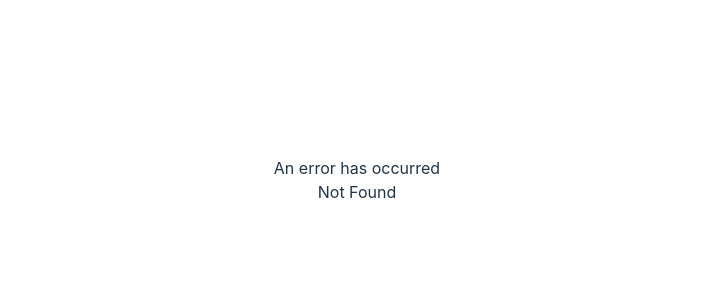
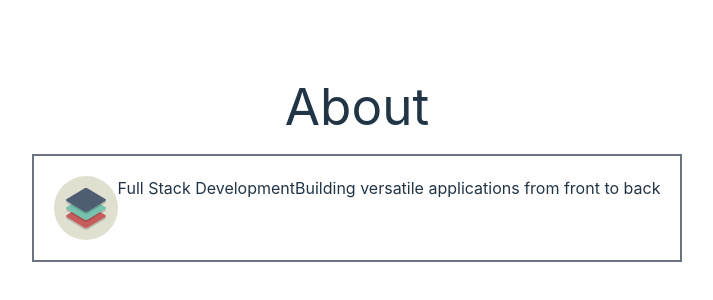
Before and after one commit to devcjohn/codebycharlie, a React (Vite) app: page /about in a window 1280 px wide. Before the commit this address had no page. Shown: the part 220-520 px from the top of the page, without its empty margins (283-996 px from the left). Built offline with nearby package versions, Linux system fonts and the light colour scheme.

Commit message:
Add helmet to support page titles.  Rename components.

```diff
--- a/package.json
+++ b/package.json
@@ -15,6 +15,7 @@
     "@sentry/react": "^7.57.0",
     "react": "^18.2.0",
     "react-dom": "^18.2.0",
+    "react-helmet-async": "^1.3.0",
     "react-router-dom": "^6.14.1"
   },
   "devDependencies": {
--- /dev/null
+++ b/src/About.tsx
@@ -0,0 +1,67 @@
+const stackSvg = (
+  <svg
+    enableBackground="new 0 0 64 64"
+    height="64px"
+    version="1.1"
+    viewBox="0 0 64 64"
+    width="64px"
+    xmlns="http://www.w3.org/2000/svg"
+  >
+    <g id="Layer_1">
+      <g>
+        <circle cx="32" cy="32" fill="#E0E0D1" r="32" />
+      </g>
+      <g opacity="0.2">
+        <path
+          d="M33.752,53.565c-0.968,0.581-2.537,0.581-3.504,0L12.726,43.051c-0.968-0.581-0.968-1.522,0-2.103    l17.522-10.513c0.968-0.581,2.537-0.581,3.504,0l17.522,10.513c0.968,0.581,0.968,1.522,0,2.103L33.752,53.565z"
+          fill="#231F20"
+        />
+      </g>
+      <g>
+        <path
+          d="M33.752,51.565c-0.968,0.581-2.537,0.581-3.504,0L12.726,41.051c-0.968-0.581-0.968-1.522,0-2.103    l17.522-10.513c0.968-0.581,2.537-0.581,3.504,0l17.522,10.513c0.968,0.581,0.968,1.522,0,2.103L33.752,51.565z"
+          fill="#C75C5C"
+        />
+      </g>
+      <g opacity="0.2">
+        <path
+          d="M33.752,45.565c-0.968,0.581-2.537,0.581-3.504,0L12.726,35.051c-0.968-0.581-0.968-1.522,0-2.103    l17.522-10.513c0.968-0.581,2.537-0.581,3.504,0l17.522,10.513c0.968,0.581,0.968,1.522,0,2.103L33.752,45.565z"
+          fill="#231F20"
+        />
+      </g>
+      <g>
+        <path
+          d="M33.752,43.565c-0.968,0.581-2.537,0.581-3.504,0L12.726,33.051c-0.968-0.581-0.968-1.522,0-2.103    l17.522-10.513c0.968-0.581,2.537-0.581,3.504,0l17.522,10.513c0.968,0.581,0.968,1.522,0,2.103L33.752,43.565z"
+          fill="#76C2AF"
+        />
+      </g>
+      <g opacity="0.2">
+        <path
+          d="M33.752,37.565c-0.968,0.581-2.537,0.581-3.504,0L12.726,27.051c-0.968-0.581-0.968-1.522,0-2.103    l17.522-10.513c0.968-0.581,2.537-0.581,3.504,0l17.522,10.513c0.968,0.581,0.968,1.522,0,2.103L33.752,37.565z"
+          fill="#231F20"
+        />
+      </g>
+      <g>
+        <path
+          d="M33.752,35.565c-0.968,0.581-2.537,0.581-3.504,0L12.726,25.051c-0.968-0.581-0.968-1.522,0-2.103    l17.522-10.513c0.968-0.581,2.537-0.581,3.504,0l17.522,10.513c0.968,0.581,0.968,1.522,0,2.103L33.752,35.565z"
+          fill="#4F5D73"
+        />
+      </g>
+    </g>
+    <g id="Layer_2" />
+  </svg>
+)
+
+export const About = () => {
+  return (
+    <>
+      <h1>About</h1>
+
+      <div className="flex p-5 m-5 border-2 border-gray-500 ">
+        {stackSvg}
+        <h2>Full Stack Development</h2>
+        <h3>Building versatile applications from front to back</h3>
+      </div>
+    </>
+  )
+}
--- a/src/App.tsx
+++ b/src/Home.tsx
@@ -2,7 +2,7 @@ import { useState } from 'react'
 import reactLogo from './assets/react.svg'
 import viteLogo from '/vite.svg'
 import './App.css'
-import FormFillDemo from './components/formFillDemo'
+import FormFillDemo from './components/FormFillDemo'
 
 function App() {
   const [count, setCount] = useState(0)
@@ -37,7 +37,6 @@ function App() {
       >
         Break the world
       </button>
-      ;
       <FormFillDemo />
     </>
   )
--- a/src/main.tsx
+++ b/src/main.tsx
@@ -1,21 +1,49 @@
 import React from 'react'
 import ReactDOM from 'react-dom/client'
-import App from './App.tsx'
+import App from './Home.tsx'
 import './index.css'
 import * as Sentry from '@sentry/react'
-import { FallbackComponent } from './components/fallbackComponent.tsx'
+import { FallbackComponent } from './components/FallbackComponent.tsx'
 import { createBrowserRouter, RouterProvider } from 'react-router-dom'
-import { WordGame } from './wordGame.tsx'
+import { WordGame } from './WordGame.tsx'
+import { About } from './About.tsx'
+import { Helmet, HelmetProvider } from 'react-helmet-async'
 
 const router = createBrowserRouter([
   {
     path: '/',
-    element: <App />,
+    element: (
+      <>
+        <Helmet>
+          <title>Home</title>
+        </Helmet>
+        <App />
+      </>
+    ),
     errorElement: <FallbackComponent />,
   },
   {
     path: '/wordgame',
-    element: <WordGame />,
+    element: (
+      <>
+        <Helmet>
+          <title>Word Game</title>
+        </Helmet>
+        <WordGame />
+      </>
+    ),
+    errorElement: <FallbackComponent />,
+  },
+  {
+    path: '/about',
+    element: (
+      <>
+        <Helmet>
+          <title>About</title>
+        </Helmet>
+        <About />
+      </>
+    ),
     errorElement: <FallbackComponent />,
   },
 ])
@@ -52,7 +80,9 @@ Sentry.init({
 ReactDOM.createRoot(document.getElementById('root') as HTMLElement).render(
   <React.StrictMode>
     <Sentry.ErrorBoundary fallback={FallbackComponent} showDialog>
-      <RouterProvider router={router} />
+      <HelmetProvider>
+        <RouterProvider router={router} />
+      </HelmetProvider>
     </Sentry.ErrorBoundary>
   </React.StrictMode>
 )
```
Also changed, not shown: src/WordGame.tsx (renamed from src/wordGame.tsx), src/components/FallbackComponent.tsx (renamed from src/components/fallbackComponent.tsx), src/components/FormFillDemo.tsx (renamed from src/components/formFillDemo.tsx), 2 other files (tests, documents, lock files or other folders).
